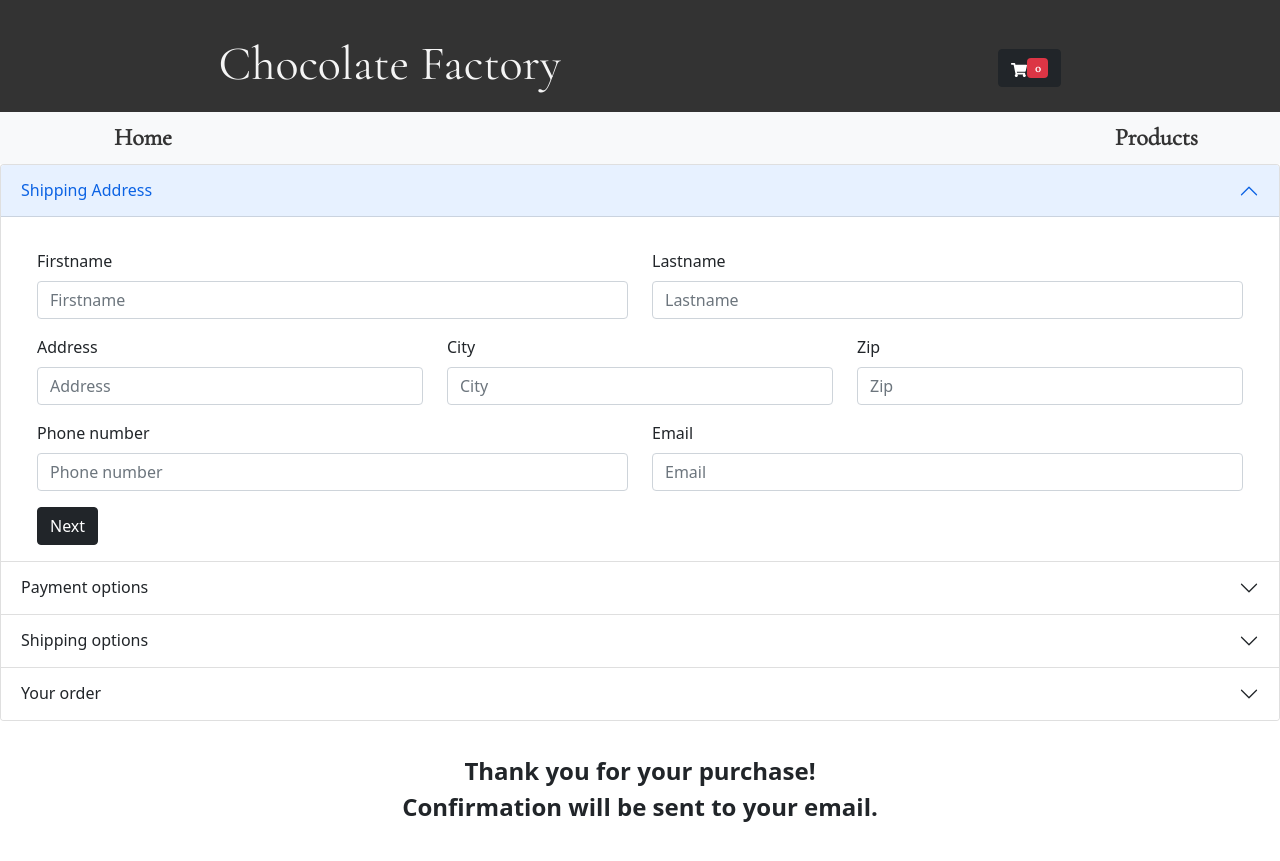
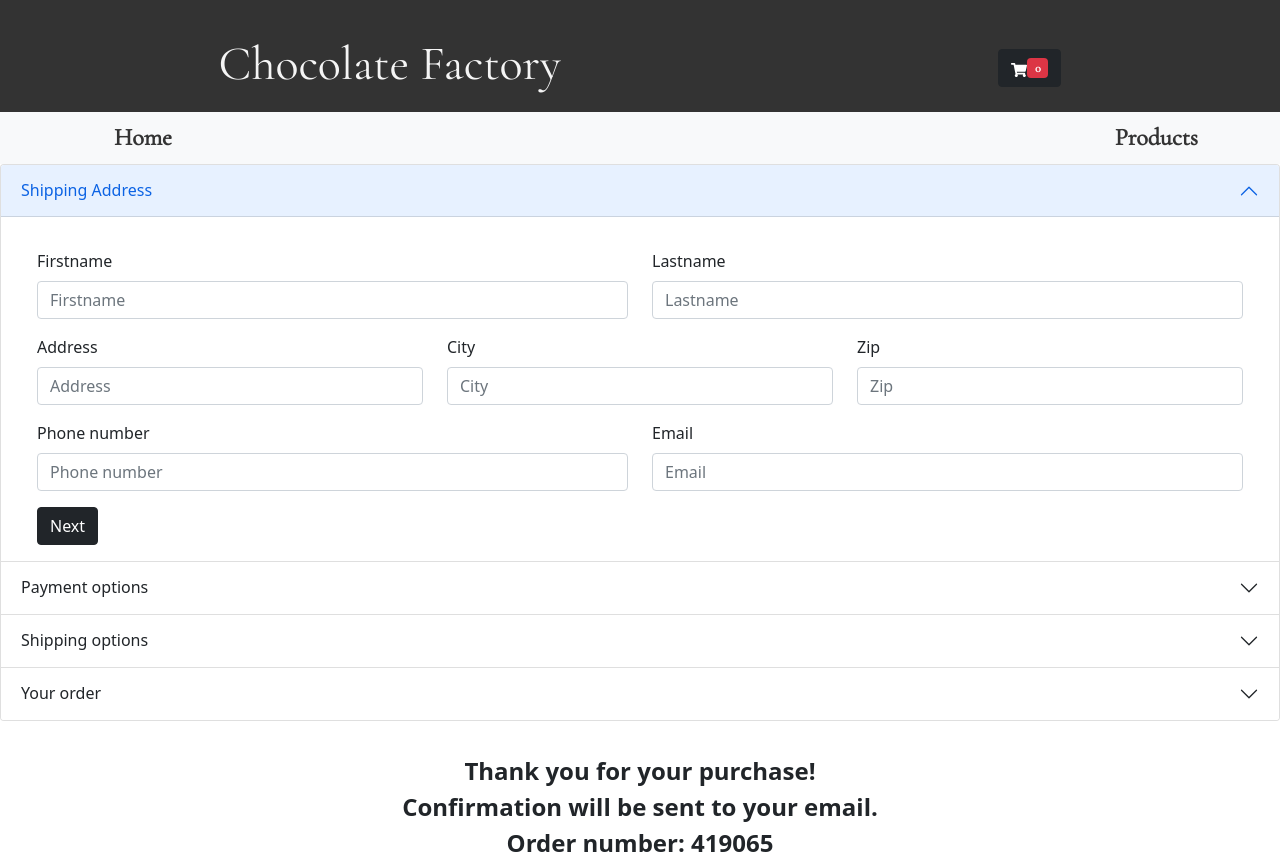
Before and after one commit to JannieBackman/chocolate-factory, a React (Create React App) app: page /cart in a window 1280 px wide. Both pictures are taken after a click on the button "Confirm purchase". Before the commit the page ends 825 px from the top, so only its background shows below. Built offline with nearby package versions, Linux system fonts and the light colour scheme.

Commit message:
added order number

```diff
--- a/src/components/fakeFetch.tsx
+++ b/src/components/fakeFetch.tsx
@@ -4,6 +4,8 @@ export interface Buy {
   paymentInvalid: string;
   paymentValid: string;
   confirmation: string;
+  yourOrderNumber: string;
+  orderNr: number;
 }
 
 export async function fakeFetch(_: string) {
@@ -13,6 +15,8 @@ export async function fakeFetch(_: string) {
         paymentValid: "Thank you for your purchase!",
         paymentInvalid: "Purchase denied, please check your information.",
         confirmation: "Confirmation will be sent to your email.",
+        yourOrderNumber: "Order number: ",
+        orderNr: Math.floor(Math.random() * 1000000),
       });
     }, 2000);
   });
--- a/src/context/BuyContext.tsx
+++ b/src/context/BuyContext.tsx
@@ -9,7 +9,13 @@ interface ContextValue {
 
 export const BuyContext = createContext<ContextValue>({
   isLoading: false,
-  buy: { paymentValid: "", paymentInvalid: "", confirmation: "" },
+  buy: {
+    paymentValid: "",
+    paymentInvalid: "",
+    confirmation: "",
+    yourOrderNumber: "",
+    orderNr: 0,
+  },
   submit: () => {},
 });
 
--- a/src/pages/AccordionMenuPage.tsx
+++ b/src/pages/AccordionMenuPage.tsx
@@ -12,7 +12,7 @@ import { Footer } from "../components/Layout/Footer";
 import { CartContext } from "../context/CartContext";
 import { Button, Spinner } from "react-bootstrap";
 import "bootstrap/dist/css/bootstrap.min.css";
-import { useBuy } from "../context/BuyContext";
+import BuyProvider, { useBuy } from "../context/BuyContext";
 import AmountCounter from "../components/AmountCounter";
 
 export default function AccordionMenu() {
@@ -77,7 +77,8 @@ export default function AccordionMenu() {
           </Spinner>
         ) : buy ? (
           <span>
-            {buy.paymentValid} <br /> {buy.confirmation}
+            {buy.paymentValid} <br /> {buy.confirmation} <br />{" "}
+            {buy.yourOrderNumber} {buy.orderNr}
           </span>
         ) : (
           <Button variant="dark" onClick={submit}>
```
